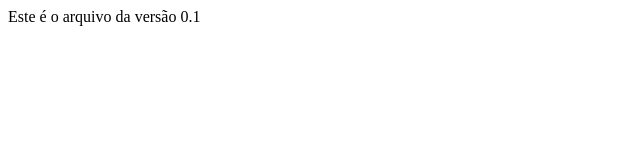
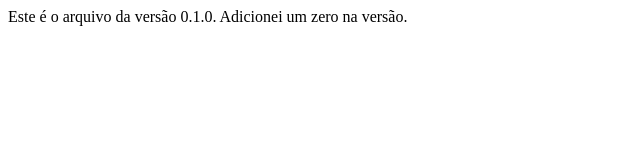
Before and after one commit to rhodief/git-teste, a plain HTML site: page index.html in a window 1280 px wide. Shown: the whole page, without its empty margins (0-640 px from the left). Drawn offline with Linux system fonts and the light colour scheme.

Commit message:
Segundo Commit"

```diff
--- a/index.html
+++ b/index.html
@@ -7,6 +7,6 @@
     <title>V 0.1</title>
 </head>
 <body>
-    Este é o arquivo da versão 0.1
+    Este é o arquivo da versão 0.1.0. Adicionei um zero na versão.
 </body>
 </html>
```
